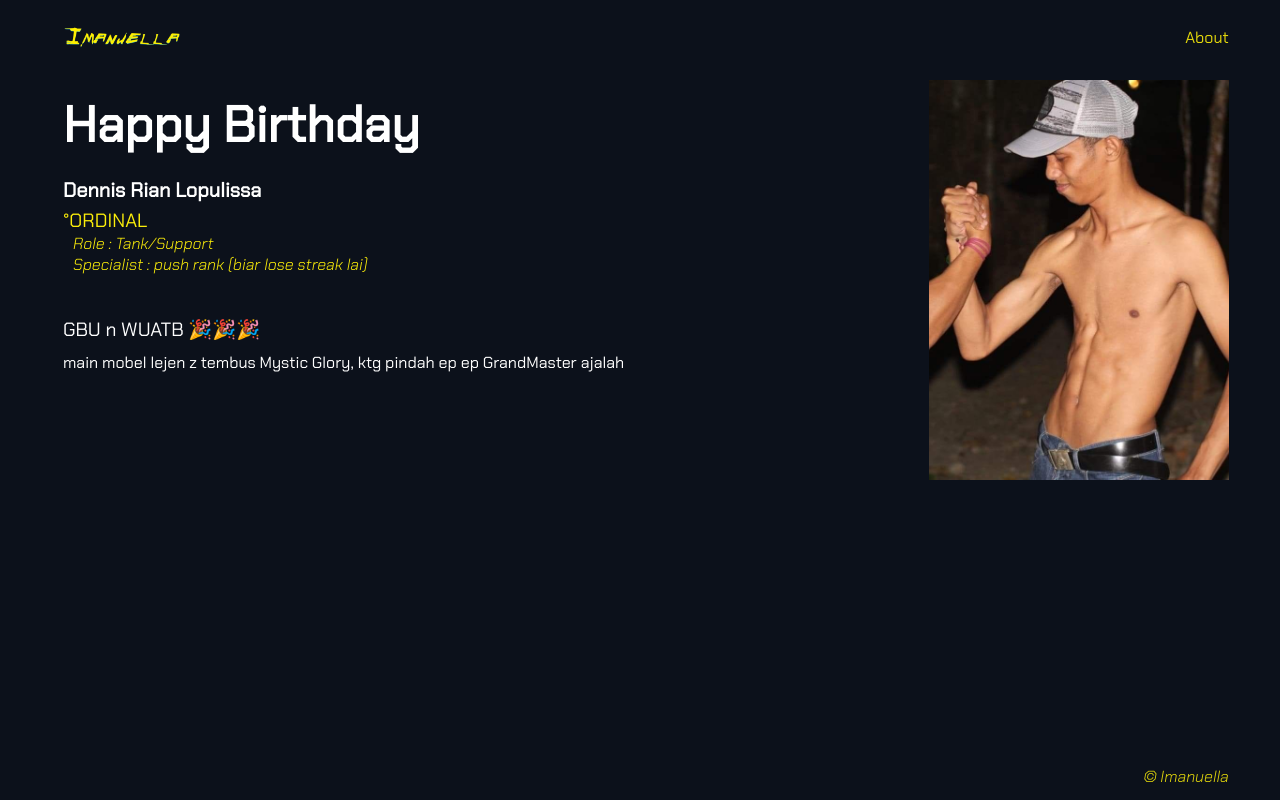
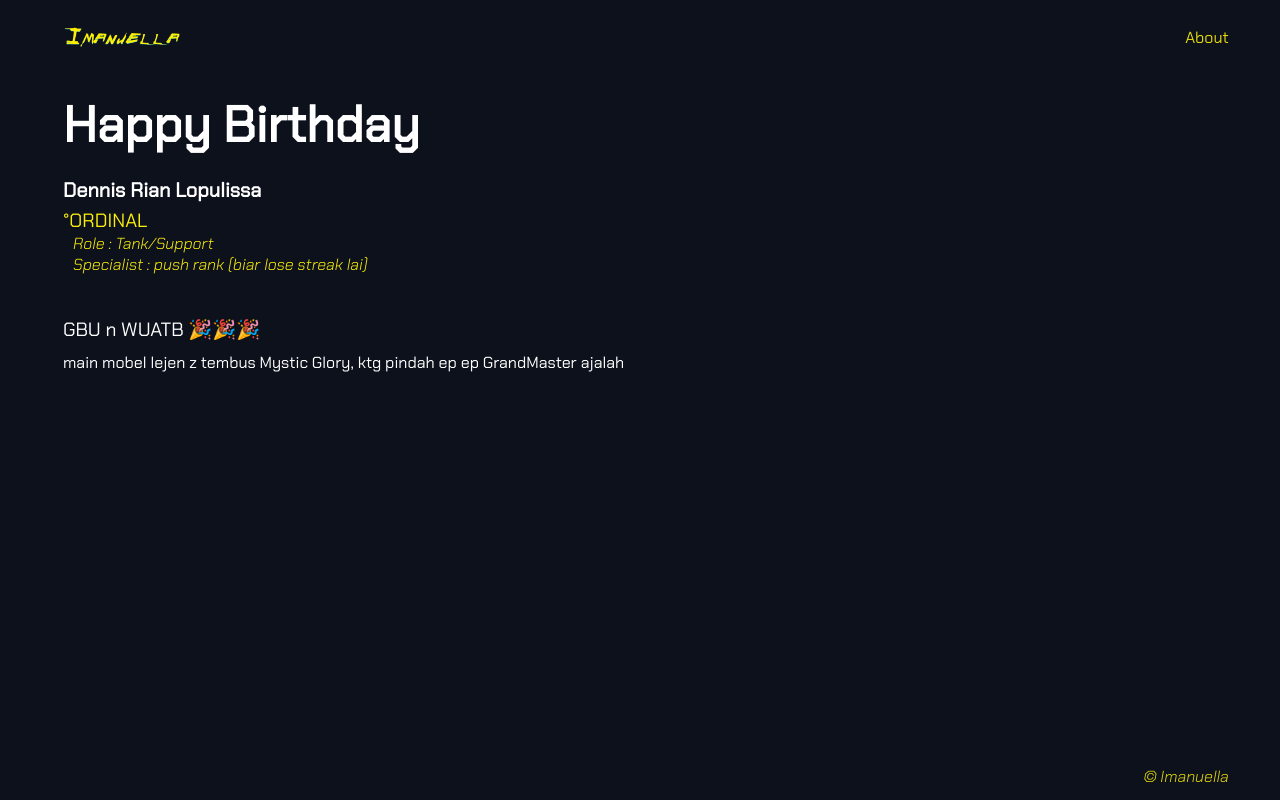
Before and after one commit to imanuella/mGLORY, a plain HTML site: page index.html in a window 1280 px wide. Drawn offline with Linux system fonts and the light colour scheme.

Commit message:
Update index.html

```diff
--- a/index.html
+++ b/index.html
@@ -22,7 +22,7 @@
 </head>
 
 <main class="main kanan main-flex">
-    <img src="img/hbd.jpeg" alt="" width="300px">
+<!--     <img src="img/hbd.jpeg" alt="" width="300px"> -->
     <div class="main-text">
         <h1>Happy Birthday</h1>
         <h2>Dennis Rian Lopulissa</h2>
```
